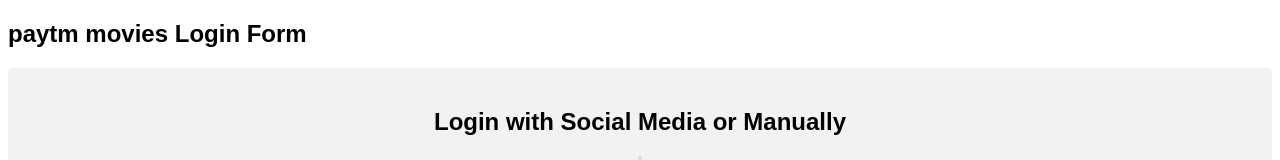
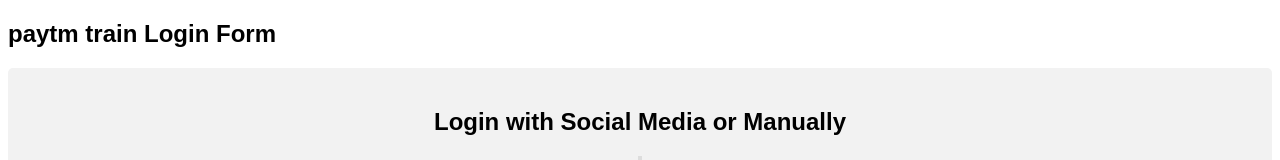
Before and after one commit to jinkavenky567/dockerproject, a plain HTML site: page index.html in a window 1280 px wide. Shown: the top 160 px of the page. Drawn offline with Linux system fonts and the light colour scheme.

Commit message:
Update index.html

```diff
--- a/index.html
+++ b/index.html
@@ -135,7 +135,7 @@
 </head>
 <body>
 
-<h2>paytm movies Login Form</h2>
+<h2>paytm train Login Form</h2>
 
 
 <div class="container">
```
